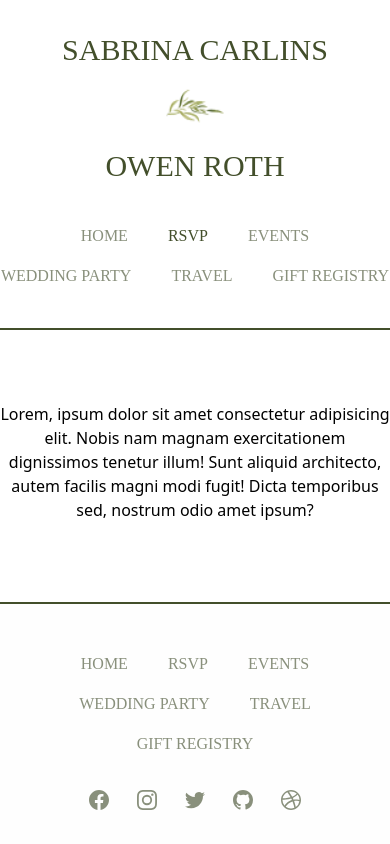
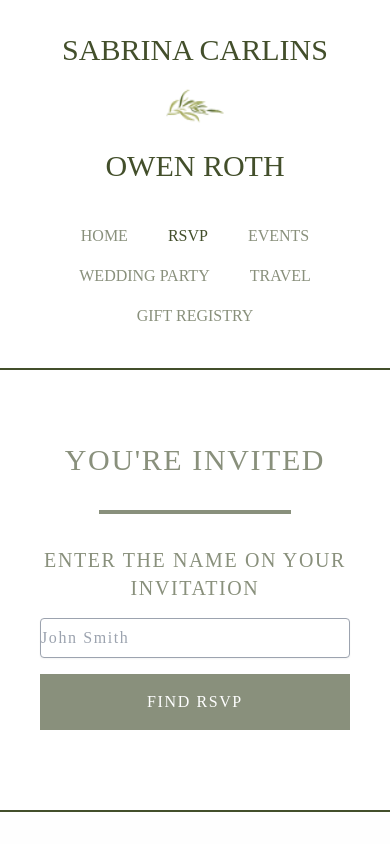
Before and after one commit to oroth8/owensabrina, a Next.js app: page /RSVP in a window 390 px wide. Shown: the top 844 px of the page. Built offline with nearby package versions, Linux system fonts and the light colour scheme; a web font is replaced by a local one.

Commit message:
added navigation pages

```diff
--- a/components/nav/Nav.tsx
+++ b/components/nav/Nav.tsx
@@ -22,7 +22,7 @@ const Nav = () => {
           <h1>Owen Roth</h1>
       </div>
          <nav
-            className="-mx-5 -my-2 flex flex-wrap justify-center uppercase my-8 text-green-primary "
+            className="flex flex-wrap justify-center uppercase my-8 text-green-primary "
             aria-label="Navigation"
           >
             {navigation.main.map((item) => (
--- a/navLinks.js
+++ b/navLinks.js
@@ -2,9 +2,9 @@ export const navigation = {
     main: [
       { name: 'Home', href: '/' },
       { name: 'RSVP', href: '/RSVP' },
-      { name: 'Events', href: '#' },
-      { name: 'Wedding Party', href: '#' },
-      { name: 'Travel', href: '#' },
-      { name: 'Gift Registry', href: '#' },
+      { name: 'Events', href: '/events' },
+      { name: 'Wedding Party', href: '/wedding-party' },
+      { name: 'Travel', href: '/travel' },
+      { name: 'Gift Registry', href: '/registry' },
     ],
   }
--- a/pages/RSVP.tsx
+++ b/pages/RSVP.tsx
@@ -5,10 +5,28 @@ import Nav from "../components/nav/Nav";
 const Page: NextPageWithLayout = () => {
   return (
     <>
-    <Nav/>
-    <p className="py-10 text-center">
-        Lorem, ipsum dolor sit amet consectetur adipisicing elit. Nobis nam magnam exercitationem dignissimos tenetur illum! Sunt aliquid architecto, autem facilis magni modi fugit! Dicta temporibus sed, nostrum odio amet ipsum?
-    </p>
+      <Nav />
+      <div className="text-green-primary uppercase text-center font-display py-10 sm:py-20 tracking-widest px-10">
+        <h2 className="text-3xl">YOU&apos;RE INVITED</h2>
+        <div className="bg-green-primary h-1 w-48 my-8 sm:my-16 mx-auto"></div>
+        <p className="text-xl sm:text-2xl">Enter the name on your invitation</p>
+        <div className="mt-4">
+          <label htmlFor="name" className="sr-only">
+            Name
+          </label>
+          <input
+            type="text"
+            name="name"
+            id="name"
+            className="block w-full mx-auto max-w-xl border-gray border rounded h-10 shadow-sm focus:border-green-primary focus:ring-green-primary sm:text-sm"
+            placeholder="John Smith"
+            autoComplete="name"
+          />
+        </div>
+        <button className="bg-green-primary text-white w-full mx-auto max-w-xl mt-4 p-4 font-display tracking-widest">
+          FIND RSVP
+        </button>
+      </div>
     </>
   );
 };
--- /dev/null
+++ b/pages/events.tsx
@@ -0,0 +1,19 @@
+import type { ReactElement } from "react";
+import Layout from "../components/nav/Layout";
+import type { NextPageWithLayout } from "./_app";
+import Nav from "../components/nav/Nav";
+
+const Page: NextPageWithLayout = () => {
+  return (
+    <>
+    <Nav/>
+
+    </>
+  );
+};
+
+Page.getLayout = function getLayout(page: ReactElement) {
+  return <Layout>{page}</Layout>;
+};
+
+export default Page;
--- /dev/null
+++ b/pages/registry.tsx
@@ -0,0 +1,19 @@
+import type { ReactElement } from "react";
+import Layout from "../components/nav/Layout";
+import type { NextPageWithLayout } from "./_app";
+import Nav from "../components/nav/Nav";
+
+const Page: NextPageWithLayout = () => {
+  return (
+    <>
+    <Nav/>
+
+    </>
+  );
+};
+
+Page.getLayout = function getLayout(page: ReactElement) {
+  return <Layout>{page}</Layout>;
+};
+
+export default Page;
--- /dev/null
+++ b/pages/travel.tsx
@@ -0,0 +1,19 @@
+import type { ReactElement } from "react";
+import Layout from "../components/nav/Layout";
+import type { NextPageWithLayout } from "./_app";
+import Nav from "../components/nav/Nav";
+
+const Page: NextPageWithLayout = () => {
+  return (
+    <>
+    <Nav/>
+
+    </>
+  );
+};
+
+Page.getLayout = function getLayout(page: ReactElement) {
+  return <Layout>{page}</Layout>;
+};
+
+export default Page;
--- /dev/null
+++ b/pages/wedding-party.tsx
@@ -0,0 +1,19 @@
+import type { ReactElement } from "react";
+import Layout from "../components/nav/Layout";
+import type { NextPageWithLayout } from "./_app";
+import Nav from "../components/nav/Nav";
+
+const Page: NextPageWithLayout = () => {
+  return (
+    <>
+    <Nav/>
+
+    </>
+  );
+};
+
+Page.getLayout = function getLayout(page: ReactElement) {
+  return <Layout>{page}</Layout>;
+};
+
+export default Page;
--- a/tailwind.config.js
+++ b/tailwind.config.js
@@ -17,9 +17,14 @@ module.exports = {
         },
         white: {
           DEFAULT: '#FEFEFE'
+        },
+        gray: {
+          DEFAULT: '#9ca3af'
         }
       }
     },
   },
-  plugins: [],
+  plugins: [
+    '@tailwindcss/forms'
+  ],
 }
```
